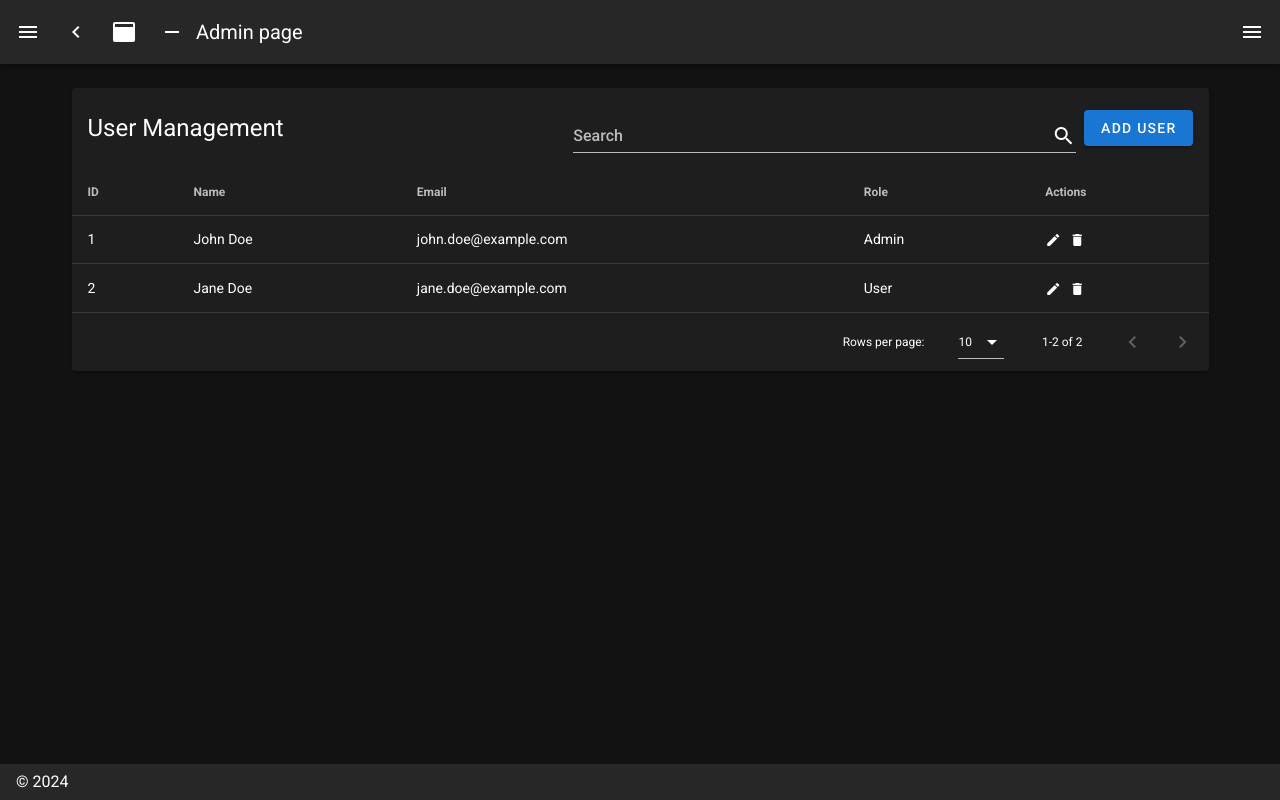
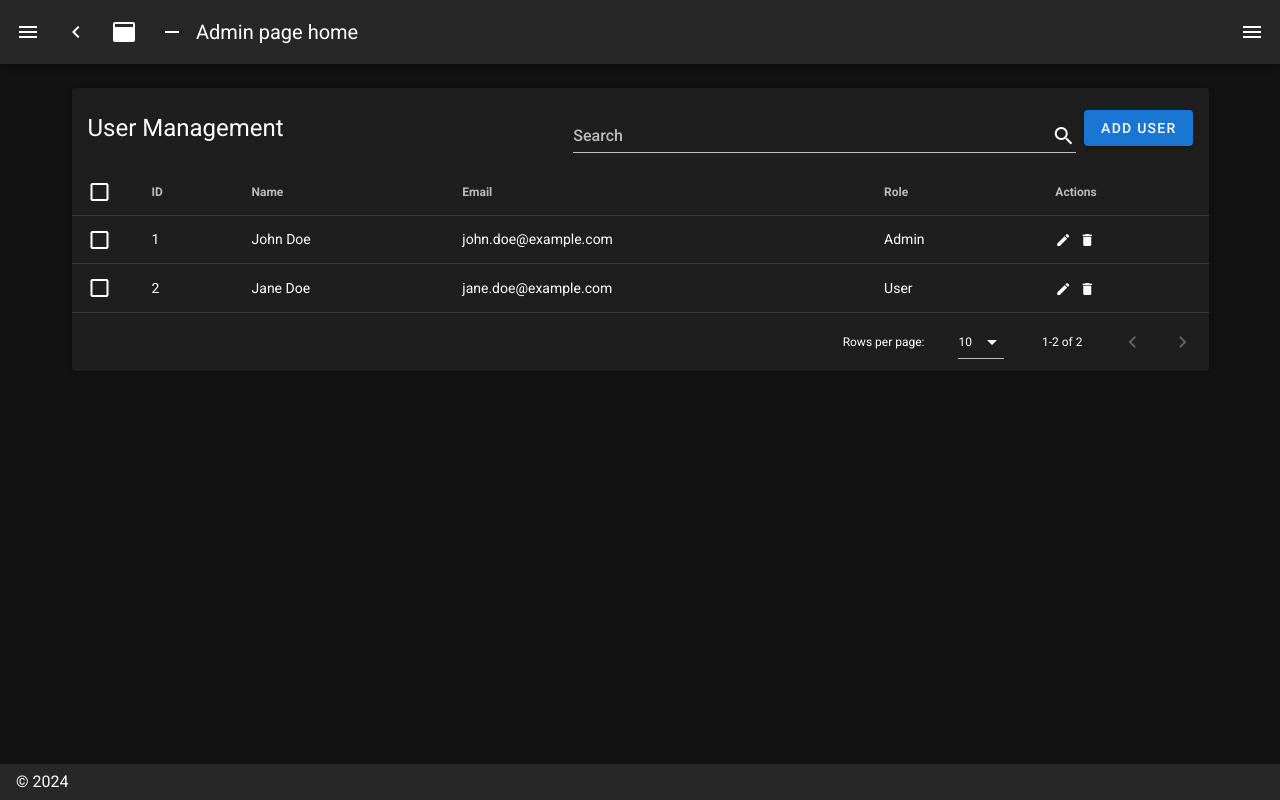
Before and after one commit to Ntdpz/Graduation_project, a Nuxt app in the folder font_end/: page /UserManage in a window 1280 px wide. Built offline with nearby package versions, Linux system fonts and the light colour scheme.

Commit message:
edit defualt/usermanage page

```diff
--- a/font_end/layouts/default.vue
+++ b/font_end/layouts/default.vue
@@ -98,7 +98,7 @@ export default {
       miniVariant: false,
       right: true,
       rightDrawer: false,
-      title: 'Admin page',
+      title: 'Admin page home',
       items: [
         {
           icon: 'mdi-apps',
--- a/font_end/pages/UserManage.vue
+++ b/font_end/pages/UserManage.vue
@@ -13,7 +13,14 @@
           />
           <v-btn color="primary" dark class="ml-2" @click="dialog = true, editedItem = { id: 0, name: '', email: '', role: '' }">Add User</v-btn>
         </v-card-title>
-        <v-data-table :headers="headers" :items="users" :search="search">
+        <v-data-table
+          :headers="headers"
+          :items="users"
+          :search="search"
+          show-select
+          item-key="id"
+          v-model="selectedUsers"
+        >
           <template v-slot:item.actions="{ item }">
             <v-icon small class="mr-2" @click="editItem(item)">
               mdi-pencil
@@ -21,7 +28,6 @@
             <v-icon small @click="deleteItem(item)"> mdi-delete </v-icon>
           </template>
         </v-data-table>
-      </v-card>
         <v-dialog v-model="dialog" max-width="500px">
           <v-card>
             <v-card-title>
@@ -49,6 +55,18 @@
             </v-card-actions>
           </v-card>
         </v-dialog>
+        <v-dialog v-model="dialogDelete" max-width="500px">
+          <v-card>
+            <v-card-title class="headline">Are you sure you want to delete these items?</v-card-title>
+            <v-card-actions>
+              <v-spacer />
+              <v-btn color="blue darken-1" text @click="closeDelete">Cancel</v-btn>
+              <v-btn color="blue darken-1" text @click="deleteItemConfirm">OK</v-btn>
+              <v-spacer />
+            </v-card-actions>
+          </v-card>
+        </v-dialog>
+      </v-card>
     </v-container>
   </template>
 
@@ -98,6 +116,8 @@
           },
         ],
         roles: ["Admin", "User"],
+        selectedUsers: [],
+        dialogDelete: false,
       };
     },
     methods: {
@@ -107,12 +127,16 @@
         this.dialog = true;
       },
       deleteItem(item) {
-        const index = this.users.indexOf(item);
-        confirm("Are you sure you want to delete this item?") &&
-          this.users.splice(index, 1);
+        this.editedIndex = this.users.indexOf(item);
+        this.editedItem = Object.assign({}, item);
+        this.dialogDelete = true;
       },
-      close() {
-        this.dialog = false;
+      deleteItemConfirm() {
+        this.users.splice(this.editedIndex, 1);
+        this.closeDelete();
+      },
+      closeDelete() {
+        this.dialogDelete = false;
         this.$nextTick(() => {
           this.editedItem = Object.assign({}, this.defaultItem);
           this.editedIndex = -1;
@@ -126,6 +150,13 @@
         }
         this.close();
       },
+      close() {
+        this.dialog = false;
+        this.$nextTick(() => {
+          this.editedItem = Object.assign({}, this.defaultItem);
+          this.editedIndex = -1;
+        });
+      },
     },
   };
   </script>
```
Lines whose indentation alone changed are shown as unchanged.
